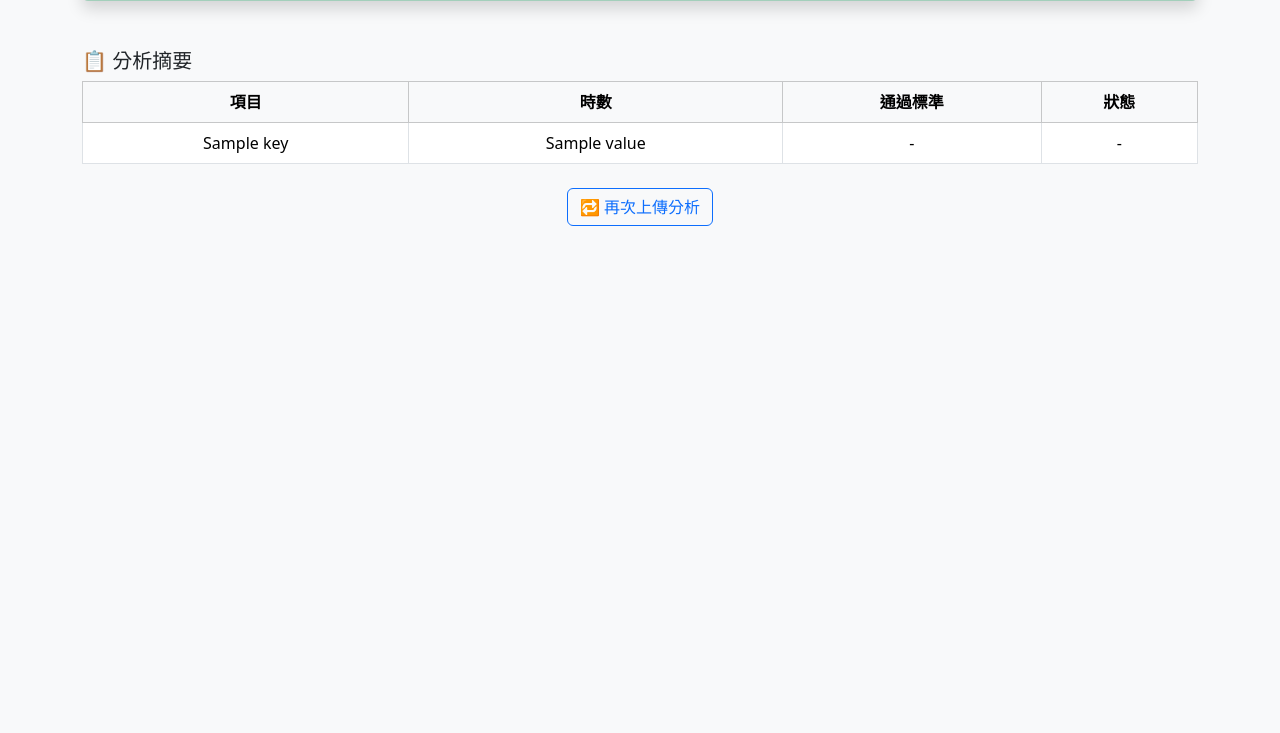
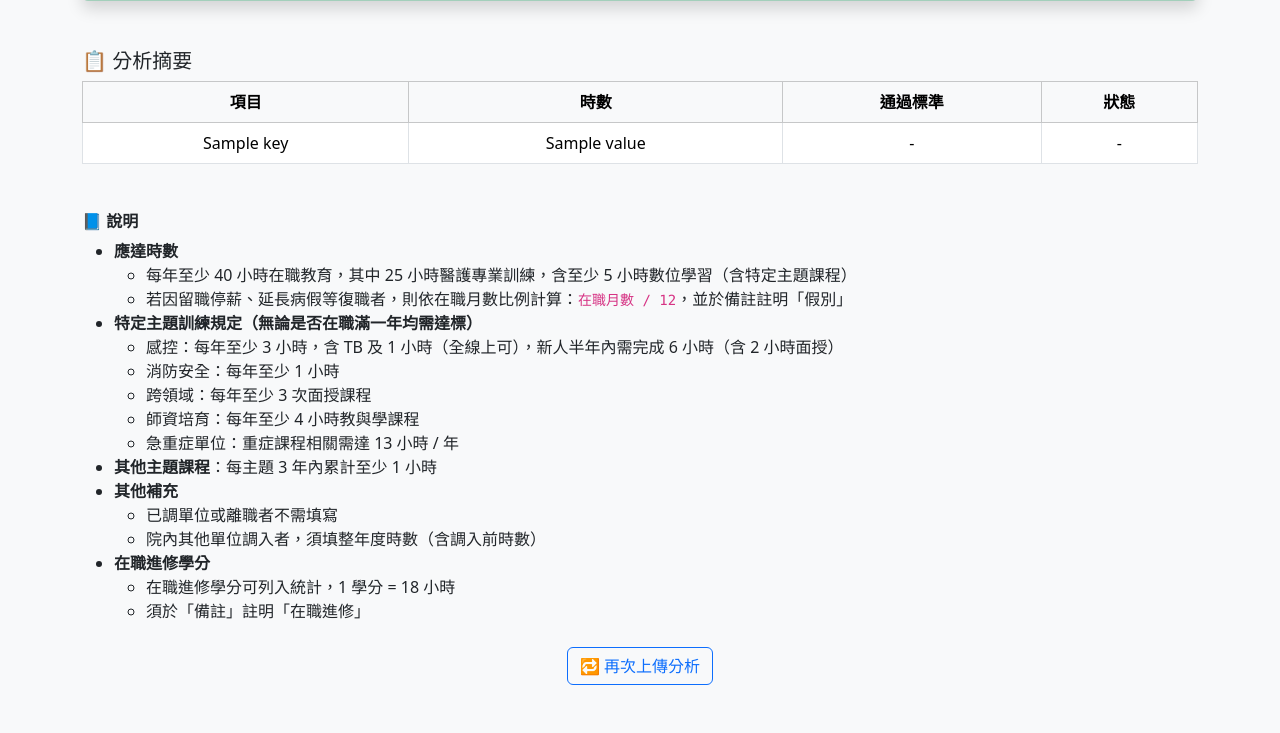
Before and after one commit to Brritany/nurse_training_tracker, a Flask app: template templates/success.html in a window 1280 px wide. Shown: the part 213-946 px from the top of the page. Before the commit the page ends 800 px from the top, so only its background shows below. Run offline with Flask 3, Linux system fonts and the light colour scheme; the template is opened without the code that fills it: most values are stand-ins (such as "Sample title", 1, 10 or a date in 2020).

Commit message:
docs: add analysis rules and criteria notes to success page

```diff
--- a/templates/success.html
+++ b/templates/success.html
@@ -36,6 +36,41 @@
       </tbody>
     </table>
 
+    <!-- 📘 說明區塊 -->
+    <div class="mt-5">
+      <h6 class="fw-bold">📘 說明</h6>
+      <ul>
+        <li><strong>應達時數</strong>
+          <ul>
+            <li>每年至少 40 小時在職教育，其中 25 小時醫護專業訓練，含至少 5 小時數位學習（含特定主題課程）</li>
+            <li>若因留職停薪、延長病假等復職者，則依在職月數比例計算：<code>在職月數 / 12</code>，並於備註註明「假別」</li>
+          </ul>
+        </li>
+        <li><strong>特定主題訓練規定（無論是否在職滿一年均需達標）</strong>
+          <ul>
+            <li>感控：每年至少 3 小時，含 TB 及 1 小時（全線上可），新人半年內需完成 6 小時（含 2 小時面授）</li>
+            <li>消防安全：每年至少 1 小時</li>
+            <li>跨領域：每年至少 3 次面授課程</li>
+            <li>師資培育：每年至少 4 小時教與學課程</li>
+            <li>急重症單位：重症課程相關需達 13 小時 / 年</li>
+          </ul>
+        </li>
+        <li><strong>其他主題課程</strong>：每主題 3 年內累計至少 1 小時</li>
+        <li><strong>其他補充</strong>
+          <ul>
+            <li>已調單位或離職者不需填寫</li>
+            <li>院內其他單位調入者，須填整年度時數（含調入前時數）</li>
+          </ul>
+        </li>
+        <li><strong>在職進修學分</strong>
+          <ul>
+            <li>在職進修學分可列入統計，1 學分 = 18 小時</li>
+            <li>須於「備註」註明「在職進修」</li>
+          </ul>
+        </li>
+      </ul>
+    </div>
+
     <div class="text-center mt-4">
       <a class="btn btn-outline-primary" href="{{ url_for('index') }}">🔁 再次上傳分析</a>
     </div>
```
Also changed, not shown: 1 other file.
